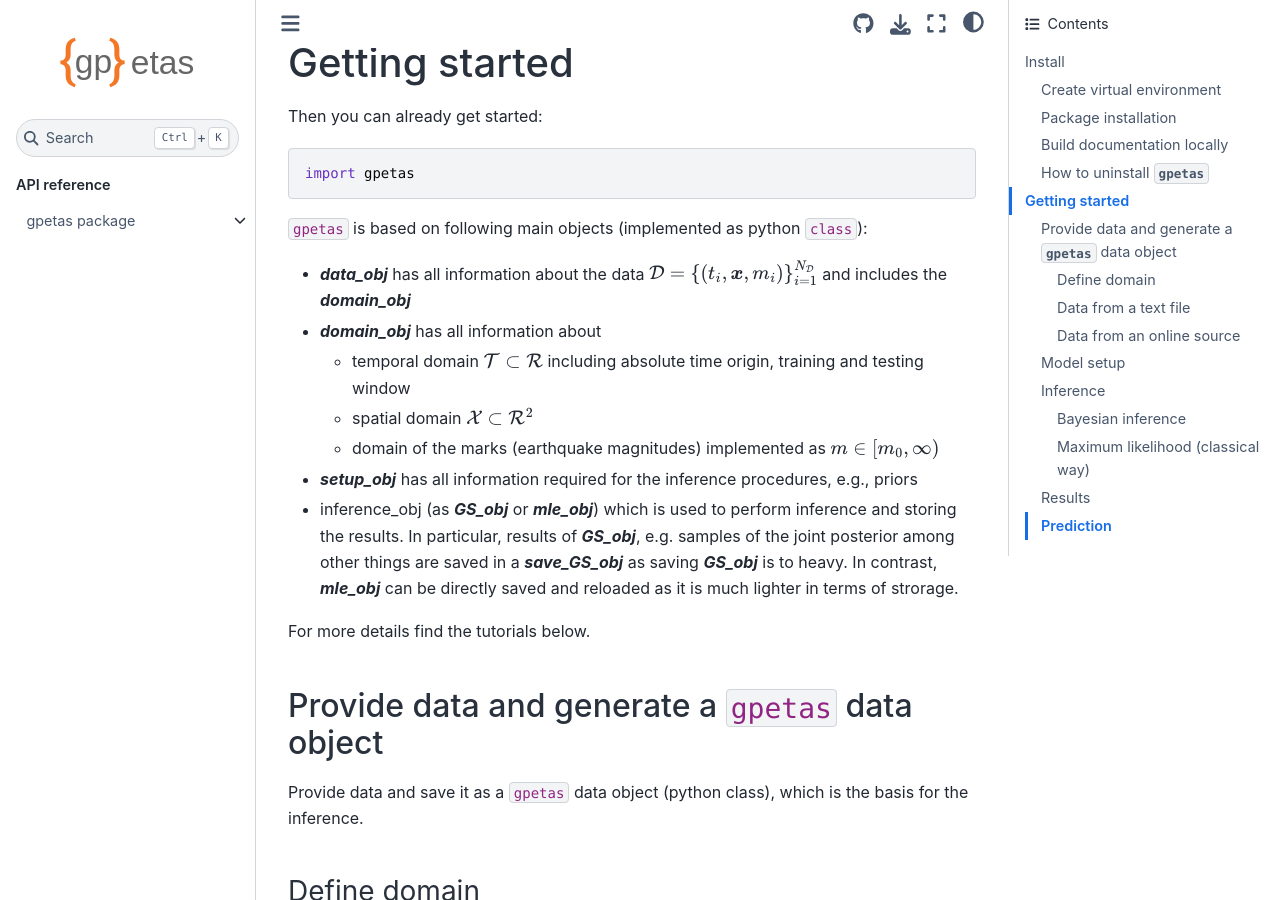
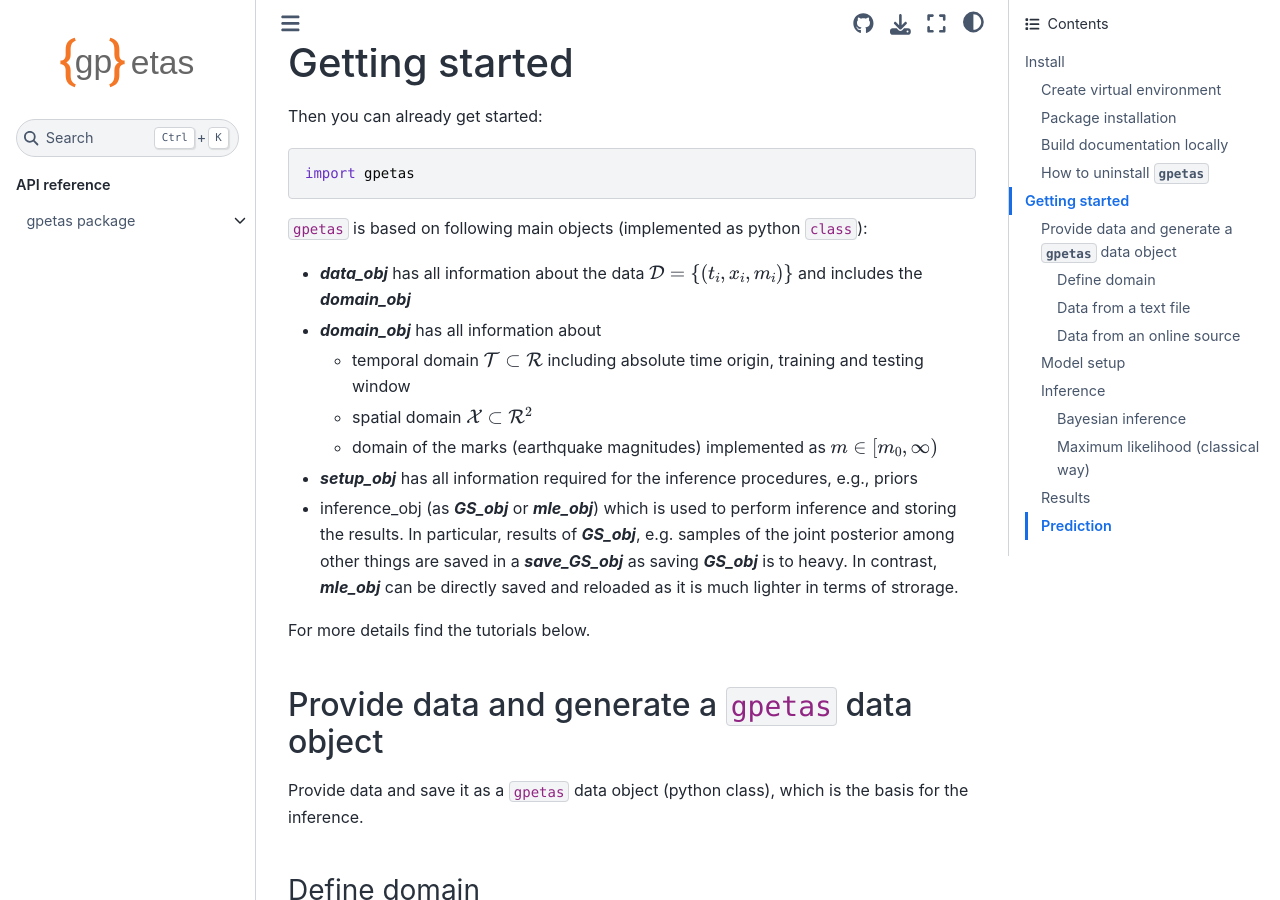
Before and after one commit to chris-molki/gpetas, a Sphinx documentation site: the page built from docs/source/README.md, in a window 1280 px wide and 900 px high, scrolled down 1649 px. Built offline with Sphinx 7.4.7 and the Sphinx Book theme 1.1.4, drawn with Linux system fonts in a browser that asks for light colours; pages that are not in the unit, such as notebooks, are missing from menus.

Commit message:
until data_obj

````diff
--- a/docs/source/README.md
+++ b/docs/source/README.md
@@ -70,7 +70,7 @@ Then you can already get started:
 import gpetas
 ```
 ``gpetas`` is based on following main objects (implemented as python ``class``):
-* ***data_obj*** has all information about the data $\mathcal{D}=\{(t_i,\boldsymbol{x},m_i)\}_{i=1}^{N_{\mathcal{D}}}$ and includes the ***domain_obj***
+* ***data_obj*** has all information about the data $\mathcal{D}=\{(t_i,x_i,m_i)\}$ and includes the ***domain_obj***
 * ***domain_obj*** has all information about
   * temporal domain $\mathcal{T}\subset \mathcal{R}$ including absolute time origin, training and testing window
   * spatial domain $\mathcal{X}\subset \mathcal{R}^2$
````
